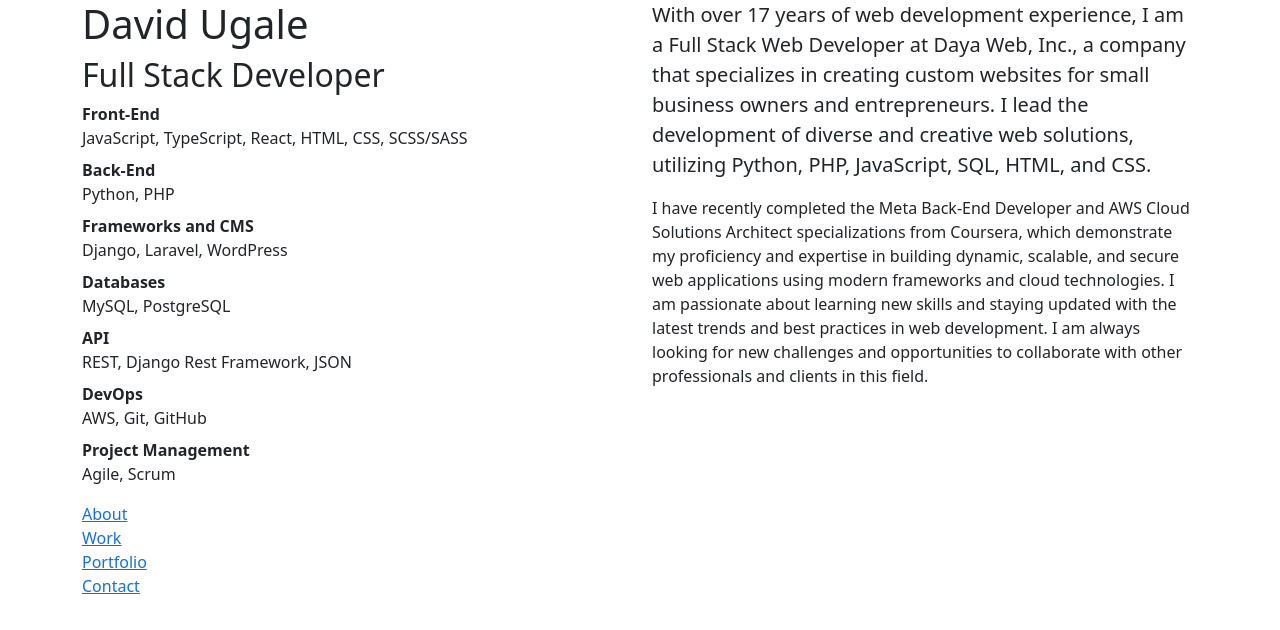
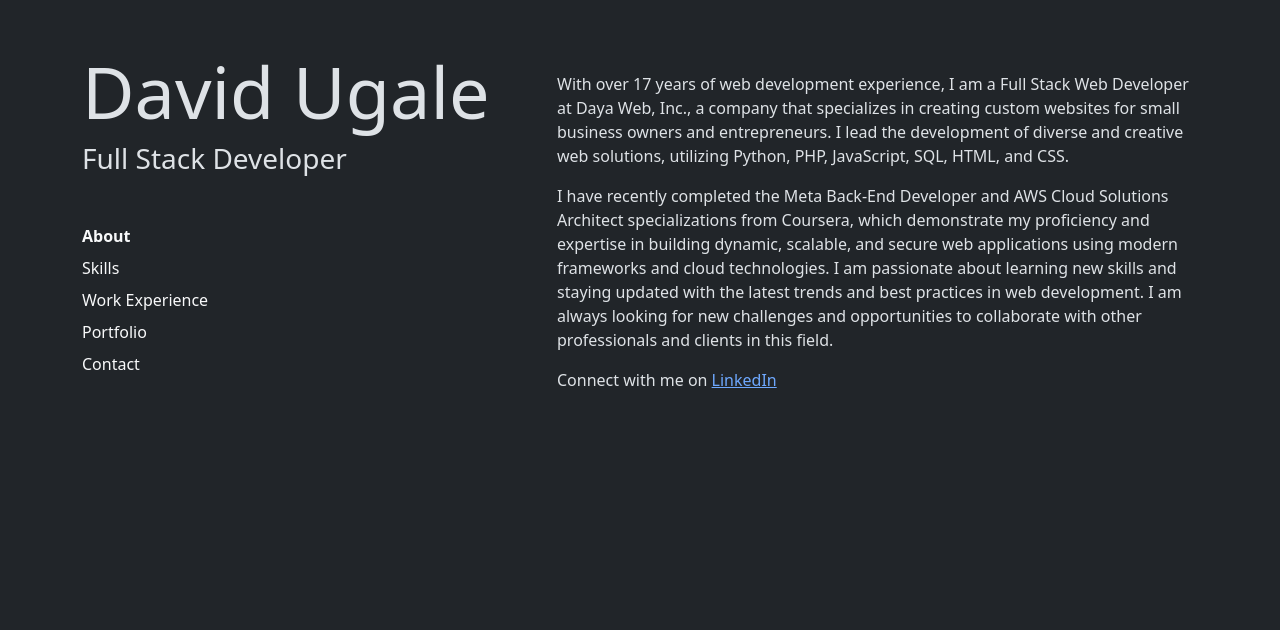
Before and after one commit to dugale/portfolio, a React (Create React App) app: page / in a window 1280 px wide. Shown: the top 630 px of the page. Built offline with nearby package versions, Linux system fonts and the light colour scheme.

Commit message:
Navigation updates

```diff
--- a/public/index.html
+++ b/public/index.html
@@ -1,5 +1,5 @@
 <!DOCTYPE html>
-<html lang="en">
+<html lang="en" data-bs-theme="dark">
   <head>
     <meta charset="utf-8" />
     <link rel="icon" href="%PUBLIC_URL%/favicon.ico" />
--- a/src/About.js
+++ b/src/About.js
@@ -1,11 +1,14 @@
 function About() {
     return (
         <>
-            <p class="lead">
+            <p>
                 With over 17 years of web development experience, I am a Full Stack Web Developer at Daya Web, Inc., a company that specializes in creating custom websites for small business owners and entrepreneurs. I lead the development of diverse and creative web solutions, utilizing Python, PHP, JavaScript, SQL, HTML, and CSS.
             </p>
             <p>
                 I have recently completed the Meta Back-End Developer and AWS Cloud Solutions Architect specializations from Coursera, which demonstrate my proficiency and expertise in building dynamic, scalable, and secure web applications using modern frameworks and cloud technologies. I am passionate about learning new skills and staying updated with the latest trends and best practices in web development. I am always looking for new challenges and opportunities to collaborate with other professionals and clients in this field.
+            </p>
+            <p>
+                Connect with me on <a href="https://www.linkedin.com/in/dugale/">LinkedIn</a>
             </p>
         </>
     );
--- a/src/App.js
+++ b/src/App.js
@@ -3,62 +3,65 @@ import './App.css';
 import About from "./About"
 import Contact from "./Contact"
 import Portfolio from "./Portfolio"
+import Skills from "./Skills"
 import Work from "./Work"
-import { Routes, Route, Link } from 'react-router-dom';
+import { Routes, Route, NavLink } from 'react-router-dom';
 import "bootstrap/dist/css/bootstrap.min.css";
 import "bootstrap/dist/js/bootstrap.bundle.min";
 
 function Header() {
   return (
     <header>
-      <h1>David Ugale</h1>
-      <h2>Full Stack Developer</h2>
-      <dl>
-        <dt>Front-End</dt>
-        <dd>JavaScript, TypeScript, React, HTML, CSS, SCSS/SASS</dd>
-        <dt>Back-End</dt>
-        <dd>Python, PHP</dd>
-        <dt>Frameworks and CMS</dt>
-        <dd>Django, Laravel, WordPress</dd>
-        <dt>Databases</dt>
-        <dd>MySQL, PostgreSQL</dd>
-        <dt>API</dt>
-        <dd>REST, Django Rest Framework, JSON</dd>
-        <dt>DevOps</dt>
-        <dd>AWS, Git, GitHub</dd>
-        <dt>Project Management</dt>
-        <dd>Agile, Scrum</dd>
-      </dl>
+      <h1 class="display-2">David Ugale</h1>
+      <h3>Full Stack Developer</h3>
     </header>
   );
 }
 
 function Nav() {
   return (
-    <nav>
+    <nav class="mt-5">
       <ul class="nav flex-column">
-        <li class="nav-item">
-          <Link to="/">About</Link>
+        <li class="nav-item mb-2">
+            <MenuLink to="/" name="About" />
         </li>
-        <li class="nav-item">
-          <Link to="/work">Work</Link>
+        <li class="nav-item mb-2">
+            <MenuLink to="/skills" name="Skills" />
         </li>
-        <li class="nav-item">
-          <Link to="/portfolio">Portfolio</Link>
+        <li class="nav-item mb-2">
+            <MenuLink to="/work" name="Work Experience" />
         </li>
-        <li class="nav-item">
-          <Link to="/contact">Contact</Link>
+        <li class="nav-item mb-2">
+            <MenuLink to="/portfolio" name="Portfolio" />
+        </li>
+        <li class="nav-item mb-2">
+            <MenuLink to="/contact" name="Contact" />
         </li>
       </ul>
     </nav>
   );
 }
 
+function MenuLink(props) {
+    /*
+    <Link to={props.to} class="link-light link-offset-2 link-underline-opacity-0 link-underline-opacity-75-hover">{props.name}</Link>
+    */
+    let defaultClasses = "link-light link-offset-2 link-underline-opacity-0 link-underline-opacity-75-hover";
+    let active = "fw-bold " + defaultClasses;
+    return (
+        <NavLink to={props.to} className={({ isActive }) =>
+            isActive ? active : defaultClasses
+        }
+        >{props.name}</NavLink>
+    )
+}
+
 function Main() {
   return (
-    <main>
+    <main class="pt-4">
       <Routes>
         <Route path="/" element={<About />} />
+        <Route path="/skills" element={<Skills />} />
         <Route path="/work" element={<Work />} />
         <Route path="/portfolio" element={<Portfolio />} />
         <Route path="/contact" element={<Contact />} />
@@ -77,13 +80,13 @@ function Footer() {
 
 function App() {
   return (
-    <div class="container">
+    <div class="container mt-5">
       <div class="row">
-        <div class="col">
+        <div class="col-md-5">
           <Header />
           <Nav />
         </div>
-        <div class="col">
+        <div class="col-md-7">
           <Main />
           <Footer />
         </div>
--- /dev/null
+++ b/src/Skills.js
@@ -0,0 +1,22 @@
+function Skills() {
+    return (
+        <dl>
+        <dt>Front-End</dt>
+        <dd>JavaScript, TypeScript, React, HTML, CSS, SCSS/SASS</dd>
+        <dt>Back-End</dt>
+        <dd>Python, PHP</dd>
+        <dt>Frameworks and CMS</dt>
+        <dd>Django, Laravel, WordPress</dd>
+        <dt>Databases</dt>
+        <dd>MySQL, PostgreSQL</dd>
+        <dt>API</dt>
+        <dd>REST, Django Rest Framework, JSON</dd>
+        <dt>DevOps</dt>
+        <dd>AWS, Git, GitHub</dd>
+        <dt>Project Management</dt>
+        <dd>Agile, Scrum</dd>
+      </dl>
+    );
+}
+
+export default Skills
--- a/src/Work.js
+++ b/src/Work.js
@@ -1,6 +1,23 @@
 function Work() {
     return (
-        <h1>Work</h1>
+        <div class="row">
+            <div class="col-3">
+                2006 - Present
+            </div>
+            <div class="col-9">
+                Full Stack Developer - Daya Web, Inc.
+                <ul class="ps-3">
+                    <li>Design and program diverse web solutions for client projects, utilizing Python, PHP, and MySQL to deliver creative and engaging websites</li>
+                    <li>Build dynamic website applications and functionality using modern frameworks written in Django, Laravel, and React</li>
+                    <li>Create and customize WordPress themes and plugins, as well as modify and improve existing ones to meet specific client requirements and enhance website functionality</li>
+                    <li>Transform existing designs from Adobe Photoshop, InDesign, and Illustrator into responsive front-end code using HTML, CSS, and JavaScript, ensuring a seamless user experience across devices</li>
+                    <li>Develop and optimize responsive, mobile-friendly websites utilizing Bootstrap, resulting in increased user engagement and a reduction in page load times</li>
+                    <li>Provide comprehensive best practice recommendations for website development</li>
+                    <li>Manage an average of 5 website development projects simultaneously, fostering direct client engagement  and consistently completing projects ahead of deadlines</li>
+                    <li>Implement comprehensive security measures, including input validation, authentication, and authorization mechanisms, effectively mitigating potential threats and vulnerabilities</li>
+                </ul>
+            </div>
+        </div>
     );
 }
 
```
